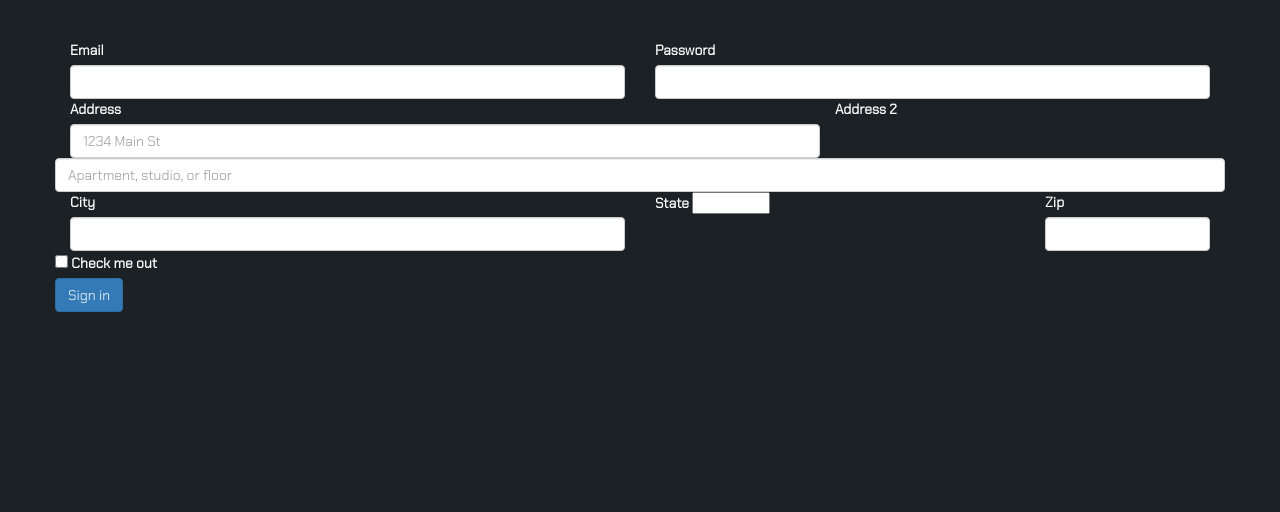
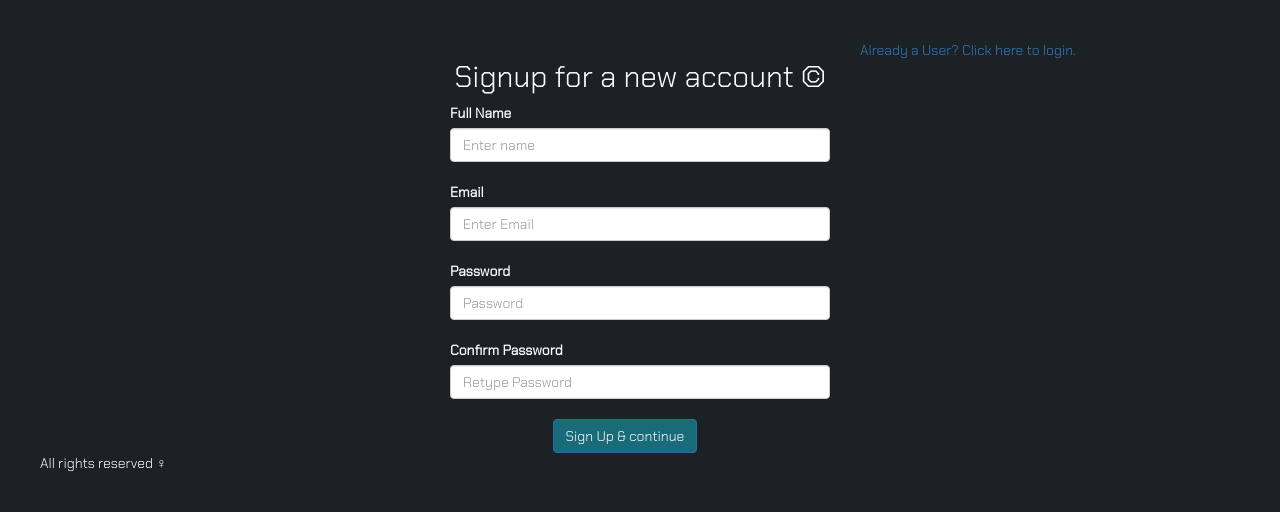
Before and after one commit to unzh-boop/FYP, a Django app: page /signup in a window 1280 px wide. Shown: the top 512 px of the page. Run offline with Django 3.2, Linux system fonts and the light colour scheme; some libraries are stand-ins or nearby versions.

Commit message:
Signup page done

```diff
--- a/fyp/project/templates/signup.html
+++ b/fyp/project/templates/signup.html
@@ -4,70 +4,71 @@
     <meta charset="UTF-8">
     <meta http-equiv="X-UA-Compatible" content="IE=edge">
     <meta name="viewport" content="width=device-width, initial-scale=1.0">
-    <title>New User Signup</title>
+    <title>Login To proceed.</title>
     <script src="https://ajax.googleapis.com/ajax/libs/jquery/2.1.1/jquery.min.js"></script>
     <link href="https://maxcdn.bootstrapcdn.com/bootstrap/3.3.7/css/bootstrap.min.css" rel="stylesheet" integrity="sha384-BVYiiSIFeK1dGmJRAkycuHAHRg32OmUcww7on3RYdg4Va+PmSTsz/K68vbdEjh4u" crossorigin="anonymous">
     <script src="https://maxcdn.bootstrapcdn.com/bootstrap/3.3.7/js/bootstrap.min.js" integrity="sha384-Tc5IQib027qvyjSMfHjOMaLkfuWVxZxUPnCJA7l2mCWNIpG9mGCD8wGNIcPD7Txa" crossorigin="anonymous"></script>
     <link rel="preconnect" href="https://fonts.gstatic.com">
     <link href="https://fonts.googleapis.com/css2?family=Chakra+Petch:wght@300&display=swap" rel="stylesheet">
 </head>
-<body>
-  <div class="container">
-    <form class="row g-3 mb-3">
-      <div class="col-md-6">
-        <label for="inputEmail4" class="form-label">Email</label>
-        <input type="email" class="form-control" id="inputEmail4" >
-      </div>
-      <div class="col-md-6">
-        <label for="inputPassword4" class="form-label">Password</label>
-        <input type="password" class="form-control" id="inputPassword4">
-      </div>
-      <div class="col-md-8">
-        <label for="inputAddress" class="form-label">Address</label>
-        <input type="text" class="form-control" id="inputAddress" placeholder="1234 Main St">
-      </div>
-      <div class="col-12">
-        <label for="inputAddress2" class="form-label">Address 2</label>
-        <input type="text" class="form-control" id="inputAddress2" placeholder="Apartment, studio, or floor">
-      </div>
-      <div class="col-md-6">
-        <label for="inputCity" class="form-label">City</label>
-        <input type="text" class="form-control" id="inputCity">
+<body style=" background-color:  #1b2125;">
+    <div class="containe">
+        <div class="row">
+            <div class="col-md-4">
+
             </div>
             <div class="col-md-4">
-        <label for="inputState" class="form-label">State</label>
-        <select id="inputState" class="form-select">
-          <option selected>Choose...</option>
-          <option>...</option>
-        </select>
+                <h2 style="text-align: center;">Signup for a new account &copy;
+                </h2>
+                     <label for="inputName4">Full Name</label>
+                     <input type="text" class="form-control" id="inputName4" placeholder="Enter name">
+                     <br>
+                    <label for="inputEmail4">Email</label>
+                    <input type="email" class="form-control" id="inputEmail4" placeholder="Enter Email">
+                    <br>
+                    <label for="inputPassword4">Password</label>
+                    <input type="password" class="form-control" id="inputPassword4" placeholder="Password">
+                    <br>
+                    <label for="inputPassword4">Confirm Password</label>
+                    <input type="password" class="form-control" id="inputPassword4" placeholder="Retype Password">
+                    <br>
             </div>
-      <div class="col-md-2">
-        <label for="inputZip" class="form-label">Zip</label>
-        <input type="text" class="form-control" id="inputZip">
-      </div>
-      <div class="col-12">
-        <div class="form-check">
-          <input class="form-check-input" type="checkbox" id="gridCheck">
-          <label class="form-check-label" for="gridCheck">
-            Check me out
-          </label>
+            <div class="col-md-4">
+                <a href="login">Already a User? Click here to login.</a>
             </div>
         </div>
-      <div class="col-12">
-        <button type="submit" class="btn btn-primary">Sign in</button>
+        <div class="row">
+            <div class="col-md-5">
+
             </div>
-    </form>
+
+            <div class="col-md-7">
+                <button type="submit" class="btn btn-primary" href="admin">Sign Up & continue</button>
+
+            </div>
+        </div>
+        <div class="row">
+          <div class="col-md-5">
+              <span>All rights reserved &female;</span>
+          </div>
+        </div>
     </div>
    <style>
-       body{
+       .body{
         background-color:  #1b2125;
+       }
+       .containe{
+
            font-family: 'Chakra Petch', sans-serif !important;
            color: white;
            padding: 40px;
            align-items: center;
        }
+       button{
+         background-color: rgb(24, 107, 120) !important;
 
+
+       }
    </style>
-
 </body>
 </html>
```
Lines whose indentation alone changed are shown as unchanged.
